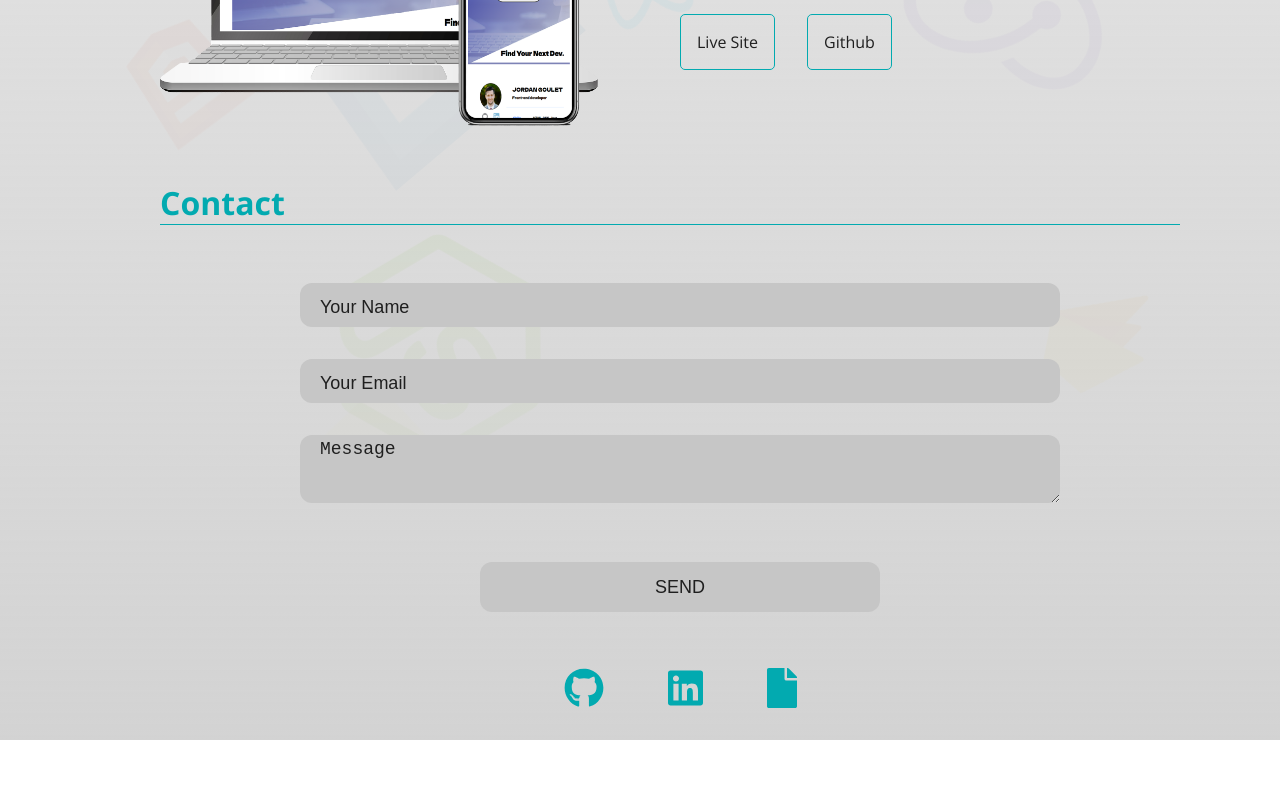
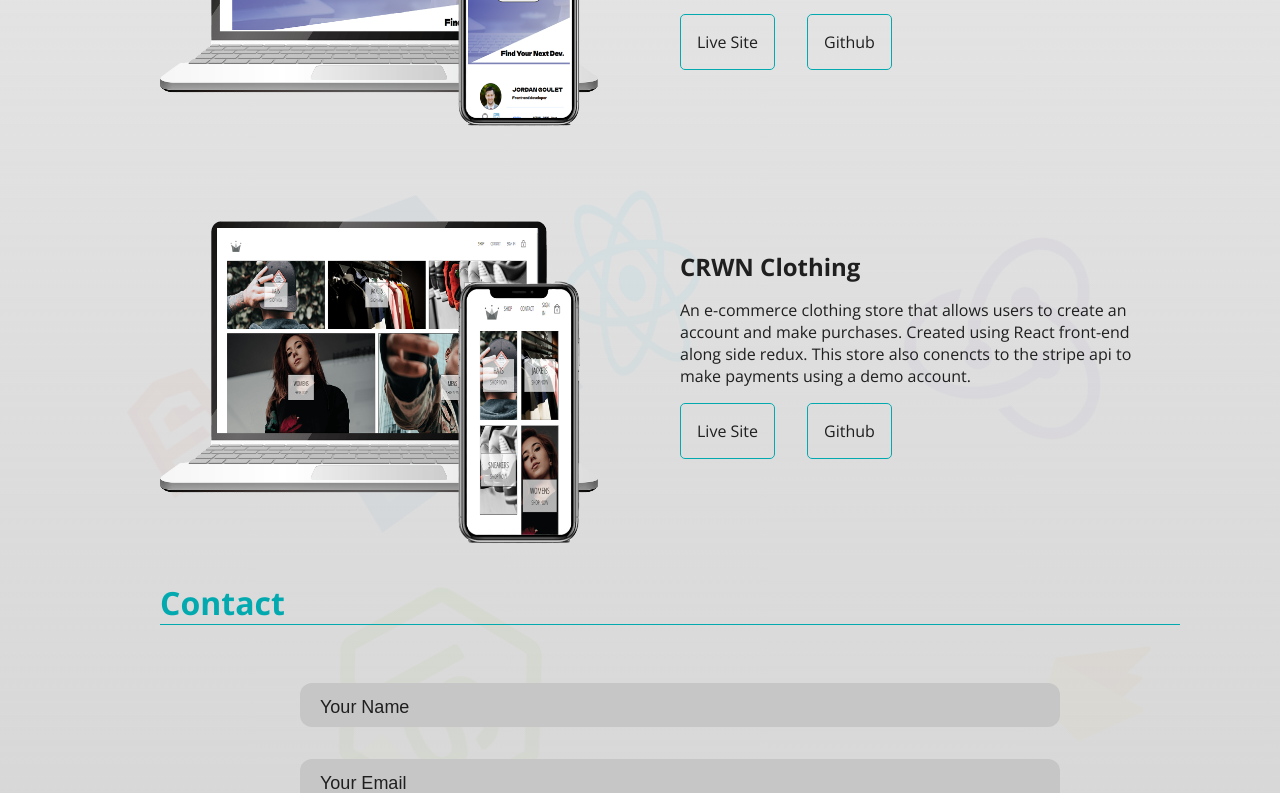
Before and after one commit to Jordangoulet13/Portfollio-2021, a React (Create React App) app: page / in a window 1280 px wide. Shown: the part 2000-2793 px from the top of the page. Before the commit the page ends 2740 px from the top, so only its background shows below. Built offline with nearby package versions, Linux system fonts and the light colour scheme.

Commit message:
added favicon and new project

```diff
--- a/public/index.html
+++ b/public/index.html
@@ -45,7 +45,7 @@
       work correctly both with client-side routing and a non-root public URL.
       Learn how to configure a non-root public URL by running `npm run build`.
     -->
-    <title>React App</title>
+    <title>JG Portfolio</title>
   </head>
   <body>
     <noscript>You need to enable JavaScript to run this app.</noscript>
--- a/src/components/header/Header.jsx
+++ b/src/components/header/Header.jsx
@@ -46,7 +46,7 @@
           <Link to="about" smooth duration={1000}>
             <NavLink>
               <FontAwesomeIcon icon={faBookOpen} />
-              <span className="link-text">About</span>
+              <span className="link-text">Technologies</span>
             </NavLink>
           </Link>
         </NavItem>
--- a/src/components/projects/ProjectCard.jsx
+++ b/src/components/projects/ProjectCard.jsx
@@ -3,6 +3,7 @@
 import Fade from "react-reveal/Fade";
 import devFinderImage from "../../assets/Projects/Devfinder.png";
 import rainCityImage from "../../assets/Projects/RainCity.png";
+import crwnClothing from "../../assets/Projects//crwnClothing.png";
 
 const ProjectCard = () => {
   return (
@@ -56,6 +57,37 @@
             </a>
             <a
               href="https://github.com/Jordangoulet13/developer-finder"
+              target="__blank"
+            >
+              <Info>Github</Info>
+            </a>
+          </LinksContainer>
+        </ProjectInfo>
+      </Fade>
+
+      <Fade left={true} duration={1000} delay={500} distance="30px">
+        <ProjectImageContainer>
+          <ProjectImage src={crwnClothing} />
+        </ProjectImageContainer>
+
+        <ProjectInfo>
+          <Title>CRWN Clothing</Title>
+          <Info>
+            An e-commerce clothing store that allows users to create an account
+            and make purchases. Created using React front-end along side redux.
+            This store also conencts to the stripe api to make payments using a
+            demo account.
+          </Info>
+
+          <LinksContainer>
+            <a
+              href="https://crwn-clothing-six-theta.vercel.app/"
+              target="__blank"
+            >
+              <Info>Live Site</Info>
+            </a>
+            <a
+              href="https://github.com/Jordangoulet13/clothing-store"
               target="__blank"
             >
               <Info>Github</Info>
--- a/src/components/projects/Projects.jsx
+++ b/src/components/projects/Projects.jsx
@@ -1,11 +1,14 @@
 import React from "react";
 import styled from "styled-components";
 import ProjectCard from "./ProjectCard";
+import Fade from "react-reveal/Fade";
 
 const Projects = () => {
   return (
     <section id="projects">
-      <Heading>Projects</Heading>
+      <Fade left={true} duration={750} delay={500} distance="50px">
+        <Heading>Projects</Heading>
+      </Fade>
 
       <Container>
         <ProjectCard />
--- a/src/components/technologies/TechnologiesSwiper.jsx
+++ b/src/components/technologies/TechnologiesSwiper.jsx
@@ -5,6 +5,7 @@
 import TechCard from "./TechCard";
 import techData from "./techData";
 import styled from "styled-components";
+import Fade from "react-reveal/Fade";
 
 // Import Swiper styles
 import "./SwiperStyles.css";
@@ -20,7 +21,9 @@
 const TechnologiesSwiper = () => {
   return (
     <section id="about">
-      <Heading> My Technologies</Heading>
+      <Fade left={true} duration={750} delay={500} distance="50px">
+        <Heading> My Technologies</Heading>
+      </Fade>
       <Swiper
         autoplay={{
           delay: 5000,
```
Also changed, not shown: src/assets/Projects/crwnClothing.png (added), 1 other file (tests, documents, lock files or other folders).
